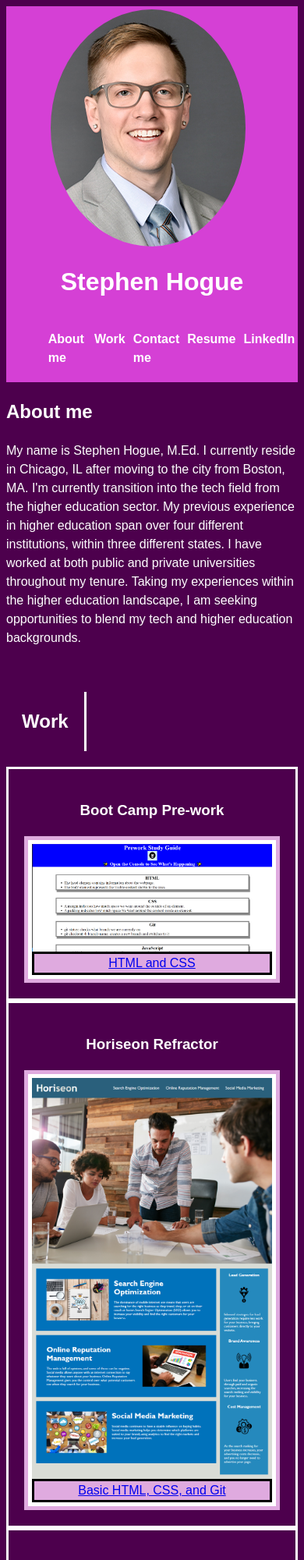
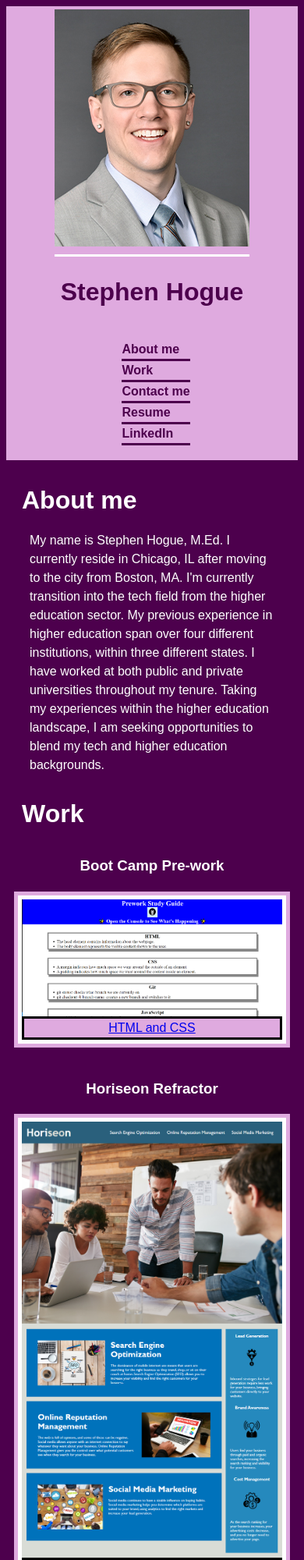
Before and after one commit to sthogue/Professional-Portfolio, a plain HTML site: page index.html in a window 390 px wide. Shown: the top 2000 px of the page at 78% size. Drawn offline with Linux system fonts and the light colour scheme.

Commit message:
changed background colors under contact me, added padding to headings, and added urls to resume and placeholder images

```diff
--- a/assets/style.css
+++ b/assets/style.css
@@ -19,19 +19,34 @@ header{
     color: #fff;
  }
 
-nav ul{
+h2{
+    font-size:xx-large;
+    margin-right: 10px;
+    margin-left: 20px;
+    margin-bottom: 0;
+}
+
+main{
+    margin-bottom: 10px;
+}
+
+p{
+    margin-left: 30px;
+    margin-right: 30px;
+}
+
+nav ul, #contact-me ul{
     display: flex;
     list-style: none;
     justify-content:space-between;
-   /* min-width: 300px; */
 
 }
 
-li{
+li, #contact-me li{
     margin-left: 10px;
 }
 
-nav a{
+nav a, #contact-me a{
     color: #fff;
     text-decoration: none;
     font-weight: bold;
@@ -48,55 +63,28 @@ figure{
 
 }
 
-#work img{
-    height: 100%;
-    width: 100%;
-}
-
 figcaption{
     background-color: #DFAADF;
     color: #fff;
     border: 3px #000 solid;
     text-align: center;
 }
-#work{
-    /* Turns this element into a flexbox */
-    display: flex;
-    /* Forces elements to the next line if they don't fit */
-    flex-wrap: wrap;
-    margin-top: 10%;
 
-}
-#word-header{
-    padding: 20px;
-    margin-right: 10px;
-    border-spacing: 10px;
-    border-right: solid;
-    border-color: #fff;
-}
 #first-work {
-    flex-wrap: wrap;
-    flex: 2 0 80%;
+    flex: 2 1 700px;
     text-align: center;
-    padding: 20px;
-    border-style: solid;
+    padding: 10px;
+    align-content: center;
+    justify-content: space-evenly;
   }
 .other-projects {
-    flex-wrap: wrap;
-    flex: 1 1 200px;
+    flex: 1 1 300px;
     padding: 10px;
     width: 250px;
+    align-content: center;
+    justify-content: space-evenly;
     text-align: center;
-    padding: 20px;
-    border-style: solid;
   }
-.text-right{
-    text-align: right;
-}
-
-.text-center{
-    text-align: justify;
-}
 
 #headShot{
     border-radius: 100%;
@@ -105,14 +93,26 @@ figcaption{
 
 }
 
+#work{
+    display: flex;
+    flex-wrap: wrap;
+
+}
+#work img{
+    height: 100%;
+    width: 100%;
+}
+
 #contact-me li{
+    margin-left: 20px;
     padding: 2%;
 }
 
 footer{
-    display: flex;
-    justify-content:center;
-    padding: 2%;
+    background-color: #D540D5;
+}
+footer h3{
+    text-align: center;
 }
 
 
@@ -121,7 +121,33 @@ footer{
         flex-direction: column;
     }
 
-    main, aside{
+    main {
         max-width: 1100px;
     }
+
+    header{
+        background-color: #DFAADF;
+        color: #4D004D;
+    }
+
+    nav ul{
+        flex-direction: column;
+        padding-left: 0;
+    }
+
+    nav li{
+
+        border-bottom: solid #4D004D;
+    }
+
+    nav a{
+        color: #4D004D;
+    }
+    #headShot{
+        height: auto;
+        border-radius: 0;
+        border-bottom: solid #fff;
+        padding-bottom: 10px;
+        padding-right: 0px
+    }
 }
--- a/index.html
+++ b/index.html
@@ -17,7 +17,7 @@
                         <li><a href="#about-me"> About me</a></li>
                         <li><a href="#work">Work</a></li>
                         <li><a href="#contact-me"> Contact me</a></li>
-                        <li><a href="#">Resume</a></li>
+                        <li><a href="https://drive.google.com/file/d/1xwDeLMJD5BwOKuuJOLkWVz8Z5r8Ax6Kb/view?usp=sharing">Resume</a></li>
                         <li><a href="https://www.linkedin.com/in/stephenmhogue/">LinkedIn</a></li>
                     </ul>
                 </nav>
@@ -29,8 +29,9 @@
                             My previous experience in higher education span over four different institutions, within three different states. I have worked at both public and private universities throughout my tenure.
                             Taking my experiences within the higher education landscape, I am seeking opportunities to blend my tech and higher education backgrounds.</p>
                 </div>
+
+                <h2 id="work-header">Work</h2>
                 <div id="work">
-                    <h2 id="word-header">Work</h2>
                     <section id="first-work">
                         <h3>Boot Camp Pre-work</h3>
                         <figure>
@@ -49,26 +50,30 @@
                         <h3>Upcoming: JavaScript</h3>
                         <figure>
                             <img src="assets/img/JavaScript Logo.png" alt=" JavaScript Logo">
-                            <figcaption>Introduction to JavaScript</figcaption>
+                            <figcaption><a href="#" >Introduction to JavaScript </a></figcaption>
                         </figure>
                     </section>
                     <section class="other-projects">
                         <h3>Upcoming: Web APIs</h3>
                         <figure>
-                            <img src="https://placehold.co/600x400" alt="placeholder image">
-                            <figcaption>Web API</figcaption>
+                            <img src="https://placehold.co/200x100" alt="placeholder image">
+                            <figcaption><a href="#">Web API </a></figcaption>
                         </figure>
                     </section>
                     <section class="other-projects">
                         <h3>Upcoming: Third Party APIs</h3>
                         <figure>
-                            <img src="https://placehold.co/600x400" alt="placeholder image">
-                            <figcaption>3rd Party API project</figcaption>
+                            <img src="https://placehold.co/200x100" alt="placeholder image">
+                            <figcaption><a href="#">3rd Party API project</a></figcaption>
                         </figure>
                     </section>
                 </div>
-                <div id="contact-me">
-                    <h2> Contact me</h2>
+            </main>
+        </body>
+
+        <footer>
+            <div id="contact-me">
+             <h2> Contact me</h2>
                     <section>
                         <ul>
                             <li><a href="https://github.com/sthogue"> Git Hub</a></li>
@@ -76,10 +81,7 @@
                             <li><a href="mailto:sthogue16@gmail.com"> Email</a></li>
                         </ul>
                     </section>
-                </div>
-            </main>
-            </body>
-        <footer class="text-center">
-            <h3>  © Stephen M. Hogue, Jr. M.Ed.</h3>
+            </div>
+            <h3>© Stephen M. Hogue, Jr. M.Ed.</h3>
         </footer>
     </html>
```
